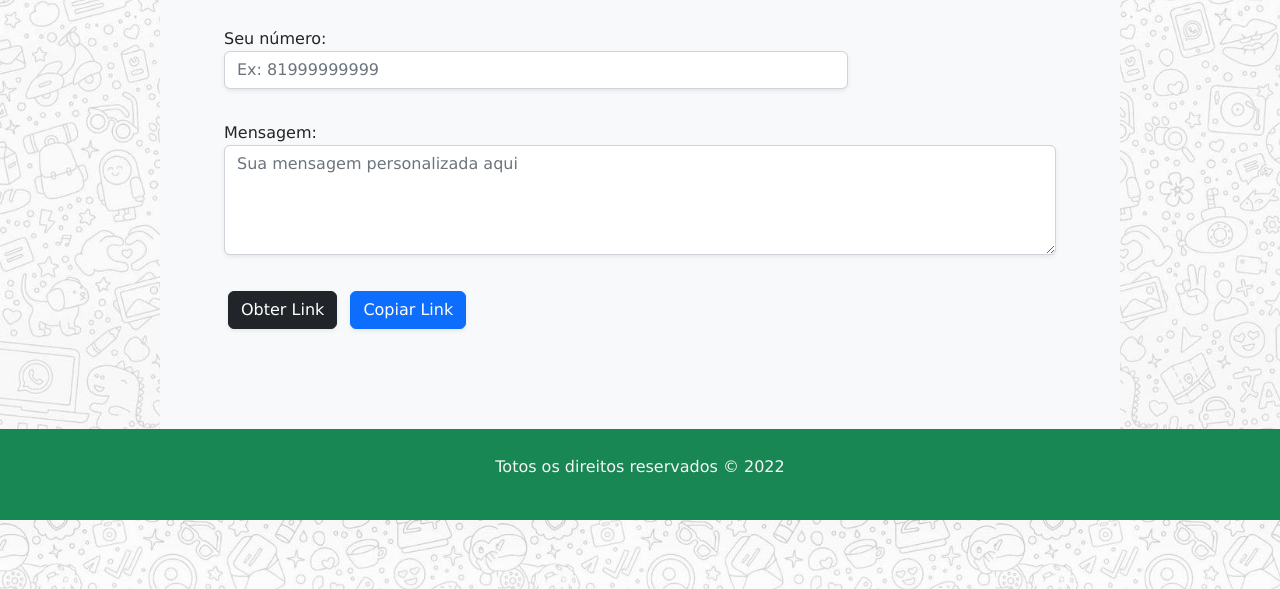
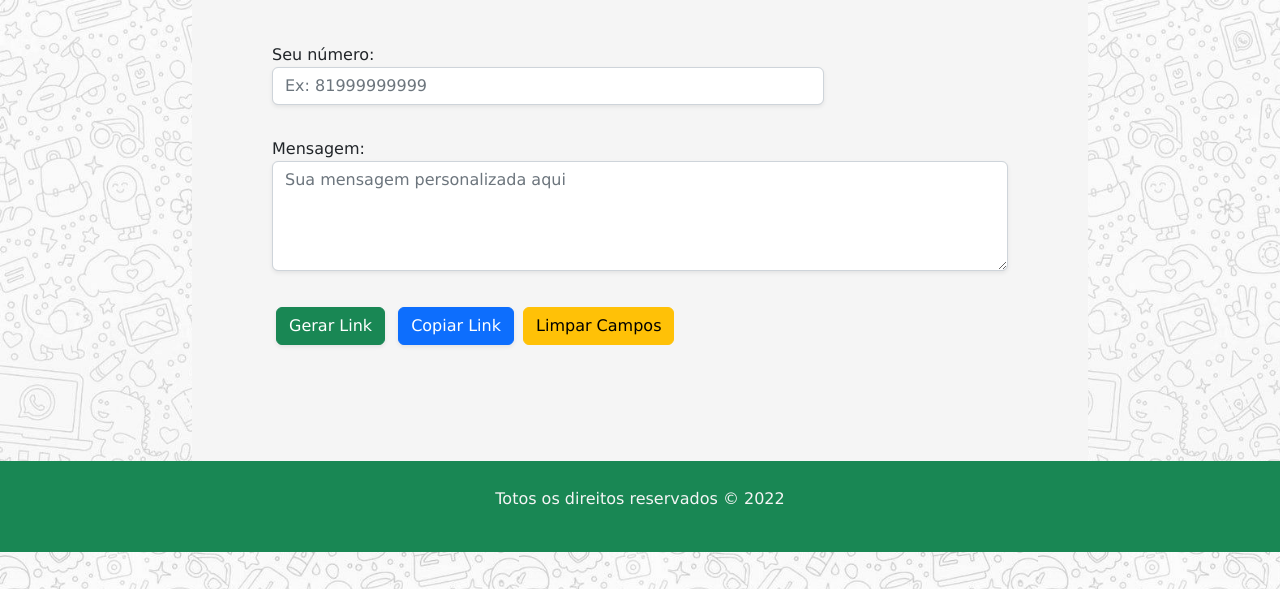
Before and after one commit to Italo-Roberto/Italo-Roberto.github.io, a plain HTML site: page index.html in a window 1280 px wide. Shown: the part 211-800 px from the top of the page. Drawn offline with nearby package versions, Linux system fonts and the light colour scheme.

Commit message:
Realizado ajustes de Css e adicionado botão para oimpar campos

```diff
--- a/css/style.css
+++ b/css/style.css
@@ -13,6 +13,15 @@ body{
     fill: rgb(255, 255, 255);
     width: 50px;
     margin: 2% auto;
+}
+main{
+    display: flex;
+    flex-direction: column;
+    width: 70%;
+    max-height: 800px;
+    padding: 5%;
+    margin: 0 auto;
+    background: whitesmoke;
 }
 h1{
     font-weight: bold;
--- a/index.html
+++ b/index.html
@@ -39,7 +39,7 @@
             </div>
           </nav>
     </header>
-    <main class="d-flex flex-column w-75 h-100 p-5 mx-auto bg-light">
+    <main>
         <h1 class="mb-5 text-center">Gere seu link Whatsapp</h1>
             <div class="form-group m-3">
                 <label>Seu número:</label>
@@ -50,8 +50,9 @@
                   <textarea name="mensagem" id="mensagem" class="form-control shadow-sm" cols="20" rows="4" placeholder="Sua mensagem personalizada aqui"></textarea>
             </div>
             <div class="form-group m-3">
-                <input type="button" class="btn btn-dark m-1 shadow-sm" value="Obter Link" onclick="gerarLink()">
+                <input type="button" class="btn btn-success m-1 shadow-sm" value="Gerar Link" onclick="gerarLink()">
                 <input type="button" class="btn btn-primary m-1 shadow-sm" value="Copiar Link" onclick="copiarLink()">
+                <input type="button" class="btn btn-warning" value="Limpar Campos" onclick="limparCampos()">
             </div>
             <div class="form-group m-3">
                 <textarea name="link" id="link" class="form-control link shadow-sm" cols="20" rows="3">
--- a/js/main.js
+++ b/js/main.js
@@ -5,6 +5,7 @@ var link = document.querySelector('#link')
 function gerarLink() {
     link.classList.add('link-show')
     link.innerHTML = `https://api.whatsapp.com/send/?phone=55${numero.value}&text=${mensagem.value}&app_absent=0`
+
 }
 
 function copiarLink(){
@@ -14,6 +15,12 @@ function copiarLink(){
     })
 }
 
+function limparCampos() {
+    numero.value = ''
+    mensagem.value = ''
+    link.classList.remove('link-show')
+}
+
 var atual = new Date()
 var ano = document.getElementById('ano')
 ano.innerHTML = atual.getFullYear()
```
